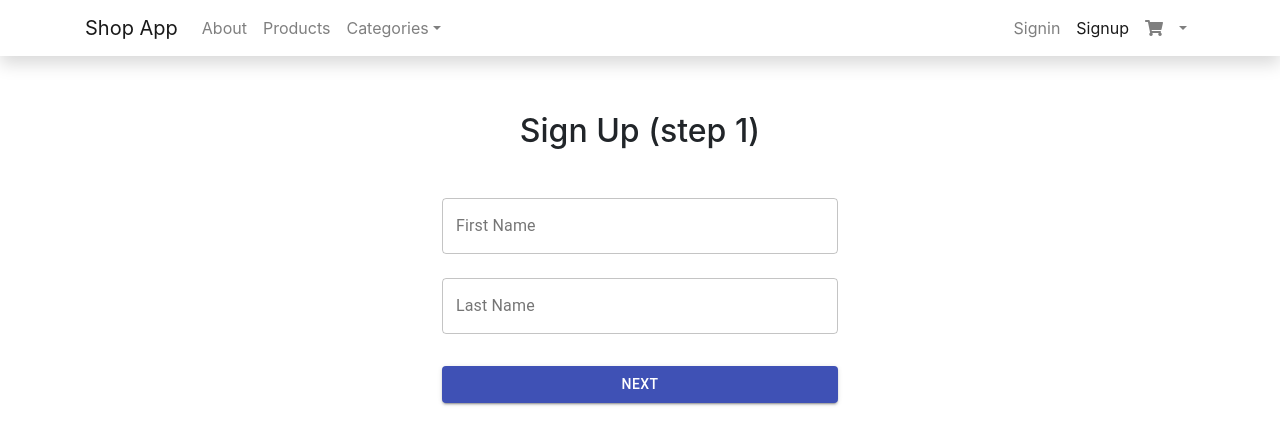
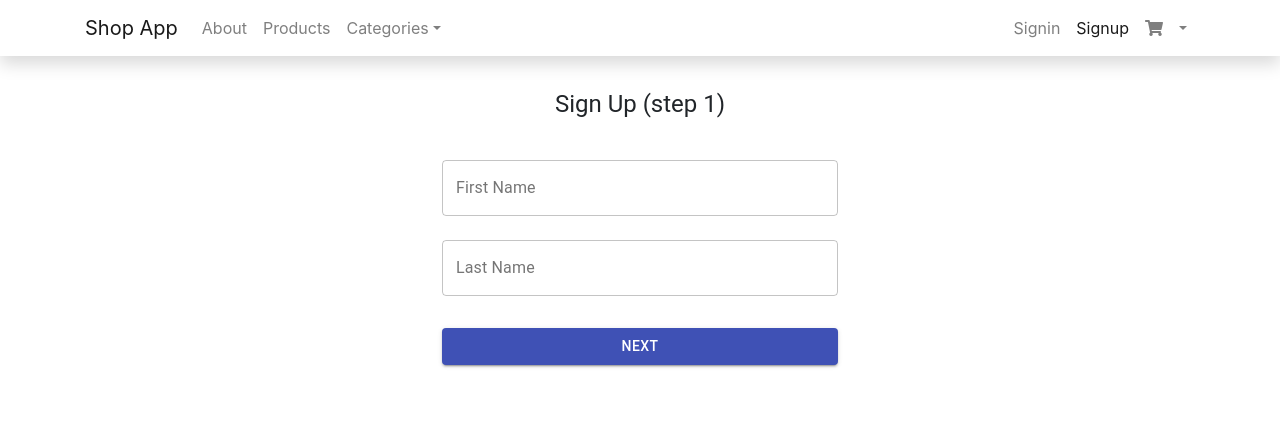
Before and after one commit to yuvalll666/SneakerHeads-FullProject-Local, a React (Create React App) app: page /signup in a window 1280 px wide. Shown: the top 444 px of the page. Built offline with nearby package versions, Linux system fonts and the light colour scheme.

Commit message:
added Typography to signup header

```diff
--- a/src/components/Signup.jsx
+++ b/src/components/Signup.jsx
@@ -1,11 +1,13 @@
 import React from "react";
 import { useForm } from "react-hook-form";
 import { useHistory } from "react-router-dom";
-
+//Components
 import Form from "./forms/Form";
 import MainContainer from "./forms/MainContainer";
 import Input from "./forms/Input";
 import PrimaryButton from "./forms/PrimaryButton";
+import Typography from "@material-ui/core/Typography";
+//Dependcies
 
 function Signup() {
   const { register, handleSubmit, errors } = useForm();
@@ -17,7 +19,9 @@ function Signup() {
 
   return (
     <MainContainer>
-      <h2 className="mt-4">Sign Up (step 1)</h2>
+      <Typography component="h2" variant="h5">
+        Sign Up (step 1)
+      </Typography>
       <Form className="mt-4">
         <Input ref={register} name="firstName" type="text" label="First Name" />
         <Input ref={register} name="lastName" type="text" label="Last Name" />
```
